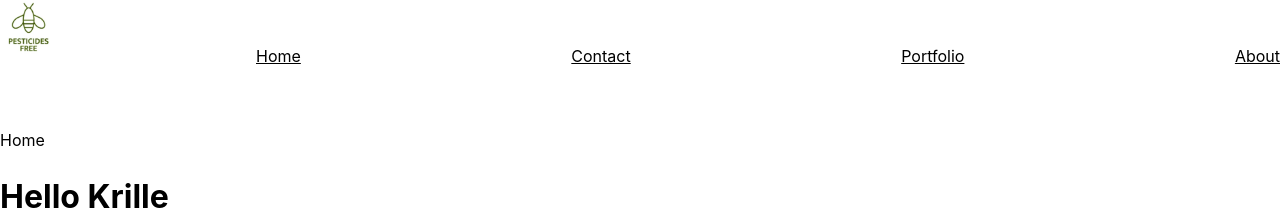
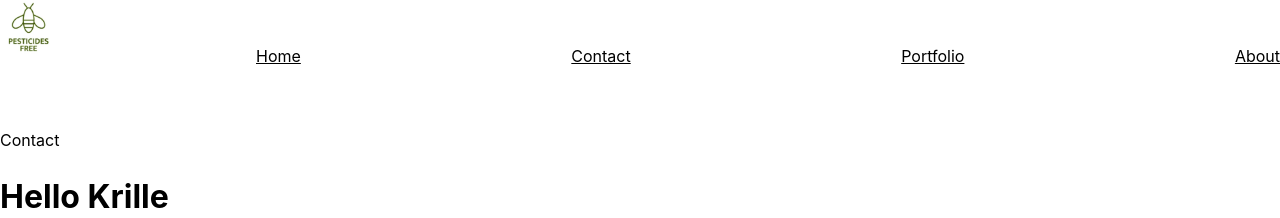
Before and after one commit to juiceghost/noob-stories, a React (Vite) app: page /contact in a window 1280 px wide. Shown: the top 218 px of the page. Built offline with nearby package versions, Linux system fonts and the light colour scheme.

Commit message:
added pages/

```diff
--- a/src/App.jsx
+++ b/src/App.jsx
@@ -7,6 +7,10 @@ import {
 } from "react-router-dom";
 
 import Navbar from './Navbar';
+import Contact from './pages/Contact';
+import About from './pages/About';
+import Home from './pages/Home';
+import Portfolio from './pages/Portfolio';
 
 import logo from './assets/logo.png';
 
@@ -58,14 +62,17 @@ function App() {
         <Navbar />
         <MainContainer>
           <Switch>
+            <Route path="/contact">
+              <Contact />
+            </Route>
             <Route path="/about">
-              <p>About</p>
+              <About />
             </Route>
             <Route path="/portfolio">
-              <p>Portfolio</p>
+              <Portfolio />
             </Route>
             <Route path="/">
-              <p>Home</p>
+              <Home />
             </Route>
           </Switch>
           <h1>Hello Krille</h1>
--- /dev/null
+++ b/src/pages/About.jsx
@@ -0,0 +1,11 @@
+import React, { useState } from 'react';
+import styled from 'styled-components';
+
+function About() {
+
+    return (
+        <p>About</p>
+    );
+}
+
+export default About;
--- /dev/null
+++ b/src/pages/Contact.jsx
@@ -0,0 +1,11 @@
+import React, { useState } from 'react';
+import styled from 'styled-components';
+
+function Contact() {
+
+    return (
+        <p>Contact</p>
+    );
+}
+
+export default Contact;
--- /dev/null
+++ b/src/pages/Home.jsx
@@ -0,0 +1,11 @@
+import React, { useState } from 'react';
+import styled from 'styled-components';
+
+function Home() {
+
+    return (
+        <p>Home</p>
+    );
+}
+
+export default Home;
--- /dev/null
+++ b/src/pages/Portfolio.jsx
@@ -0,0 +1,11 @@
+import React, { useState } from 'react';
+import styled from 'styled-components';
+
+function Portfolio() {
+
+    return (
+        <p>Portfolio</p>
+    );
+}
+
+export default Portfolio;
```
